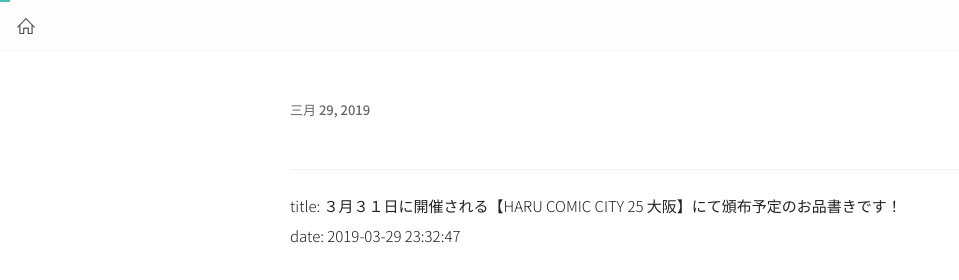
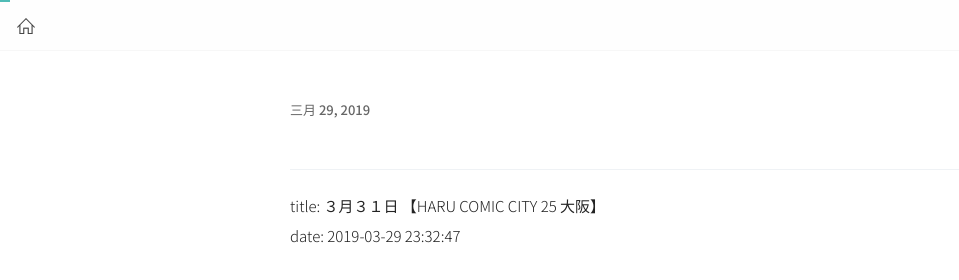
Before and after one commit to playdead4ever/playdead4ever.github.io, a plain HTML site: page 190331-HARU-COMIC-CITY-25-OSAKA/index.html in a window 1280 px wide. Shown: the top 280 px of the page, without its empty margins (0-959 px from the left). Drawn offline with nearby package versions, Linux system fonts and the light colour scheme.

Commit message:
Site updated: 2019-03-29 23:47:03

```diff
--- a/190331-HARU-COMIC-CITY-25-OSAKA/index.html
+++ b/190331-HARU-COMIC-CITY-25-OSAKA/index.html
@@ -46,7 +46,7 @@
         </div>
         <div class="content markdown">
             <hr>
-<p>title: ３月３１日に開催される【HARU COMIC CITY 25 大阪】にて頒布予定のお品書きです！<br>date: 2019-03-29 23:32:47</p>
+<p>title: ３月３１日 【HARU COMIC CITY 25 大阪】<br>date: 2019-03-29 23:32:47</p>
 <h2 id="tags-少女終末旅行"><a href="#tags-少女終末旅行" class="headerlink" title="tags: 少女終末旅行"></a>tags: 少女終末旅行</h2><p><img src="../img/190331osaka"></p>
 <p>３月３１日に開催される【HARU COMIC CITY 25 大阪】にて頒布予定のお品書きです！<br>スペース：三号館〝セ-34ｂ〝<br>サークル：『TNTNカン』<br>頒布金額：同人誌￥５００／モバイルバッテリー￥2,500</p>
 <p>よろしくお願い致します！！！！</p>
```
Also changed, not shown: img/190331osaka.jpg (deleted).
